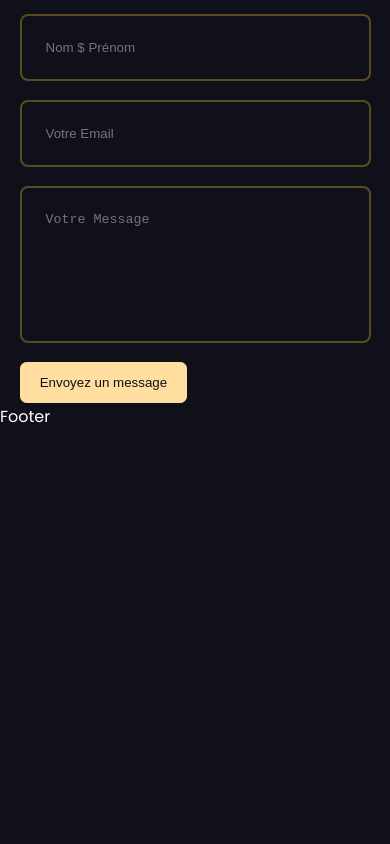
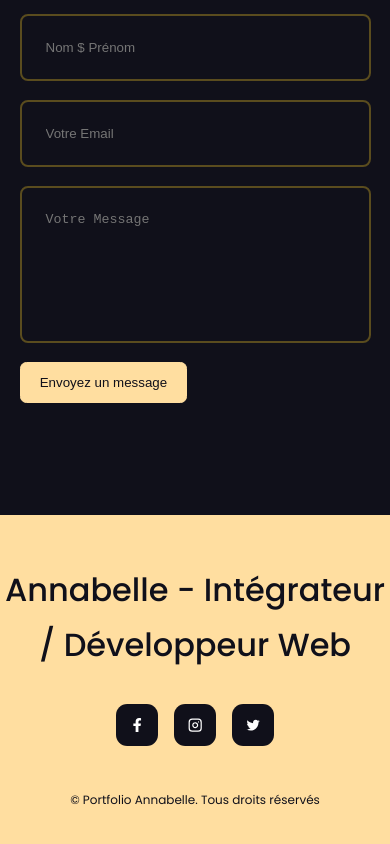
Before and after one commit to CDS-Annabelle/portfolio-anna, a React (Create React App) app: page / in a window 390 px wide. Shown: the part 5464-6308 px from the top of the page. Before the commit the page ends 5894 px from the top, so only its background shows below. Built offline with nearby package versions, Linux system fonts and the light colour scheme.

Commit message:
add footer

```diff
--- a/src/components/Contact/Contact.js
+++ b/src/components/Contact/Contact.js
@@ -30,6 +30,10 @@
             Envoyez un message
           </button>
         </form>
+
+        <a href="#contact" className="scroll__down">
+          ▲
+        </a>
       </div>
     </section>
   )
--- a/src/components/Contact/contact.css
+++ b/src/components/Contact/contact.css
@@ -3,12 +3,15 @@
     margin: auto;
 }
 
-.contact__options {
-    display: flex;
-    flex-direction: column;
-    gap: 1.2rem;
+
+/* =============== SCROLL DOWN ============== */
+.scroll__down {
+    position: absolute;
+    right: -2.3rem;
+    bottom: 5rem;
+    font-weight: 300;
+    font-size: 1.9rem;
 }
-
 
 /* ================= FORM ================== */
 form {
--- a/src/components/Footer/Footer.js
+++ b/src/components/Footer/Footer.js
@@ -1,7 +1,33 @@
 import React from 'react'
+import './footer.css'
+import { FaFacebookF } from 'react-icons/fa'
+import { FiInstagram } from 'react-icons/fi'
+import { IoLogoTwitter } from 'react-icons/io'
 
 const Footer = () => {
-  return <div>Footer</div>
+  return (
+    <footer>
+      <a href="#" className="footer__logo">
+        Annabelle - Intégrateur / Développeur Web
+      </a>
+
+      <div className="footer__socials">
+        <a href="https://facebook.com">
+          <FaFacebookF />
+        </a>
+        <a href="https://instagram.com">
+          <FiInstagram />
+        </a>
+        <a href="https://twitter.com">
+          <IoLogoTwitter />
+        </a>
+      </div>
+
+      <div className="footer__copyright">
+        <small>&copy; Portfolio Annabelle. Tous droits réservés</small>
+      </div>
+    </footer>
+  )
 }
 
 export default Footer
--- /dev/null
+++ b/src/components/Footer/footer.css
@@ -0,0 +1,65 @@
+footer {
+    background: var(--color-primary);
+    padding: 3rem 0;
+    text-align: center;
+    font-size: 0.9rem;
+    margin-top: 7rem;
+}
+
+footer a {
+    color: var(--color-bg);
+}
+
+.footer__logo {
+    font-size: 2rem;
+    font-weight: 500;
+    margin-bottom: 2rem;
+    display: inline-block;
+}
+
+.permalinks {
+    display: flex;
+    flex-wrap: wrap;
+    justify-content: center;
+    gap: 2rem;
+    margin: 0 auto 3rem;
+}
+
+.footer__socials {
+    display: flex;
+    justify-content: center;
+    gap: 1rem;
+    margin-bottom: 4rem;
+}
+
+.footer__socials a {
+    background: var(--color-bg);
+    color: var(--color-white);
+    padding: 0.8rem;
+    border-radius: 0.7rem;
+    display: flex;
+    border: 1px solid transparent;
+}
+
+.footer__socials a:hover {
+    background: transparent;
+    color: var(--color-bg);
+    border-color: var(--color-bg);
+}
+
+.footer__copyright {
+    margin-bottom: 4rem;
+    color: var(--color-bg);
+}
+
+/* ================ MEDIA QUERIES (SMALL DEVICES) ================= */
+@media screen and (max-width: 600px) {
+    .permalinks {
+        flex-direction: column;
+        gap: 1.5rem;
+    }
+
+    .footer__socials {
+        margin-bottom: 2.6rem;
+    }
+}
--- a/src/components/Header/Header.js
+++ b/src/components/Header/Header.js
@@ -16,10 +16,6 @@
         <div className="me">
           <img className="anna" src={ME} alt="portfolio Annabelle Gaffet" />
         </div>
-
-        <a href="#contact" className="scroll__down">
-          ▲
-        </a>
       </div>
     </header>
   )
--- a/src/components/Header/header.css
+++ b/src/components/Header/header.css
@@ -26,15 +26,10 @@
   gap: 0.8rem;
   position: absolute;
   left: 0;
-  bottom: 3rem;
+  top: 0;
 }
 
-.header__socials::after {
-  content: "";
-  width: 1px;
-  height: 2rem;
-  background: var(--color-primary);
-}
+
 
 /* =============== ME ============== */
 .me {
@@ -51,14 +46,7 @@
   /* padding: 1.5rem 2rem 2rem 2rem; */
 }
 
-/* =============== SCROLL DOWN ============== */
-.scroll__down {
-  position: absolute;
-  right: -2.3rem;
-  bottom: 5rem;
-  font-weight: 300;
-  font-size: 1.9rem;
-}
+
 
 /* ================ MEDIA QUERIES (MEDIUM DEVICES) ================= */
 @media screen and (max-width: 1024px) {
```
